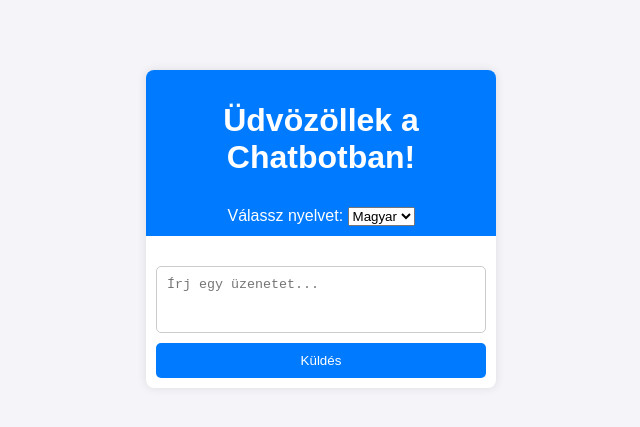
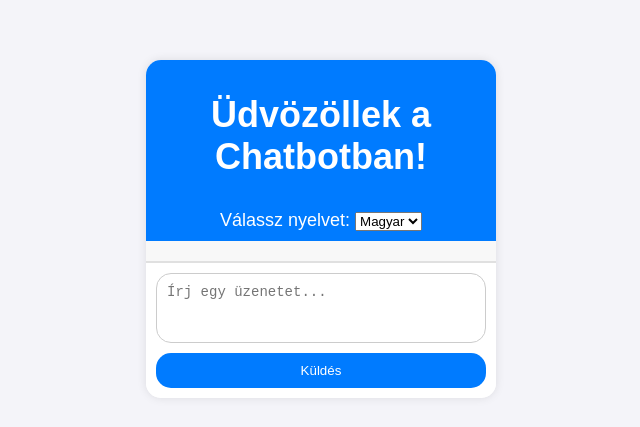
Before and after one commit to itsadamgithun/gembot, a plain HTML site: page index.html in a window 1280 px wide. Shown: the part 171-598 px from the top of the page, without its empty margins (319-959 px from the left). Drawn offline with Linux system fonts and the light colour scheme.

Commit message:
3. update

```diff
--- a/styles.css
+++ b/styles.css
@@ -1,3 +1,4 @@
+/* Alap stílusok */
 body {
   font-family: Arial, sans-serif;
   background-color: #f4f4f9;
@@ -12,7 +13,7 @@ body {
 .chat-container {
   background-color: white;
   width: 350px;
-  border-radius: 8px;
+  border-radius: 15px;
   box-shadow: 0 0 10px rgba(0, 0, 0, 0.1);
   display: flex;
   flex-direction: column;
@@ -24,6 +25,7 @@ body {
   color: white;
   padding: 10px;
   text-align: center;
+  font-size: 18px;
 }
 
 #language-selector {
@@ -35,18 +37,23 @@ body {
   padding: 10px;
   overflow-y: auto;
   max-height: 400px;
+  background-color: #f8f8f8;
+  border-bottom: 1px solid #e0e0e0;
 }
 
 .messages {
   display: flex;
   flex-direction: column;
-  gap: 10px;
+  gap: 15px;
 }
 
 .message {
   padding: 10px;
-  border-radius: 5px;
+  border-radius: 25px; /* Ovális üzenetbuborék */
   max-width: 80%;
+  width: fit-content;
+  font-size: 16px;
+  word-wrap: break-word;
 }
 
 .user-message {
@@ -65,14 +72,17 @@ body {
   display: flex;
   flex-direction: column;
   padding: 10px;
+  background-color: #fff;
+  border-top: 1px solid #e0e0e0;
 }
 
 textarea {
   resize: none;
   padding: 10px;
-  border-radius: 5px;
+  border-radius: 15px;
   border: 1px solid #ccc;
   margin-bottom: 10px;
+  font-size: 14px;
 }
 
 button {
@@ -80,7 +90,7 @@ button {
   background-color: #007bff;
   color: white;
   border: none;
-  border-radius: 5px;
+  border-radius: 15px;
   cursor: pointer;
 }
 
```
Also changed, not shown: index.html (+0 -1 lines).
